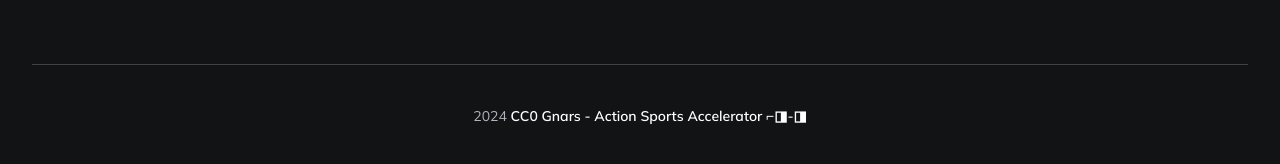
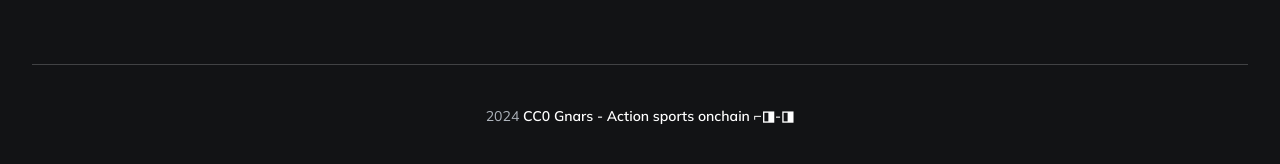
Before and after one commit to gnars-dao/gnarsdotcom, a Jekyll site: the page built from _authors/bagelface.md, in a window 1280 px wide. Shown: the part 1032-1196 px from the top of the page. Built offline with Jekyll 4.4.1, drawn with Linux system fonts in a browser that asks for light colours.

Commit message:
Update settings.yml

```diff
--- a/_data/settings.yml
+++ b/_data/settings.yml
@@ -1,6 +1,6 @@
 #-------------------------------
 # Site Settings
-title: Gnars - Action Sports Accelerator
+title: Gnars - Action sports onchain
 logo: "/images/logo.png"
 description: Gnars is an action sports accelerator and community owned brand. Headless so you can shred more. We bring shredders onchain and get them paid. ⌐◨-◨
 
@@ -32,7 +32,7 @@ menu__settings:
 #-------------------------------
 # Hero Settings
 hero:
-  hero__title: Action sports accelerator. Community owned brand. <span id="totalBalance">...loading...</a></span> in grants ready to deploy ✨
+  hero__title: Action sports onchain. Community owned. <span id="totalBalance">...loading...</a></span> in grants ready for risk takers ✨
 
 #-------------------------------
 # Blog Settings
```
